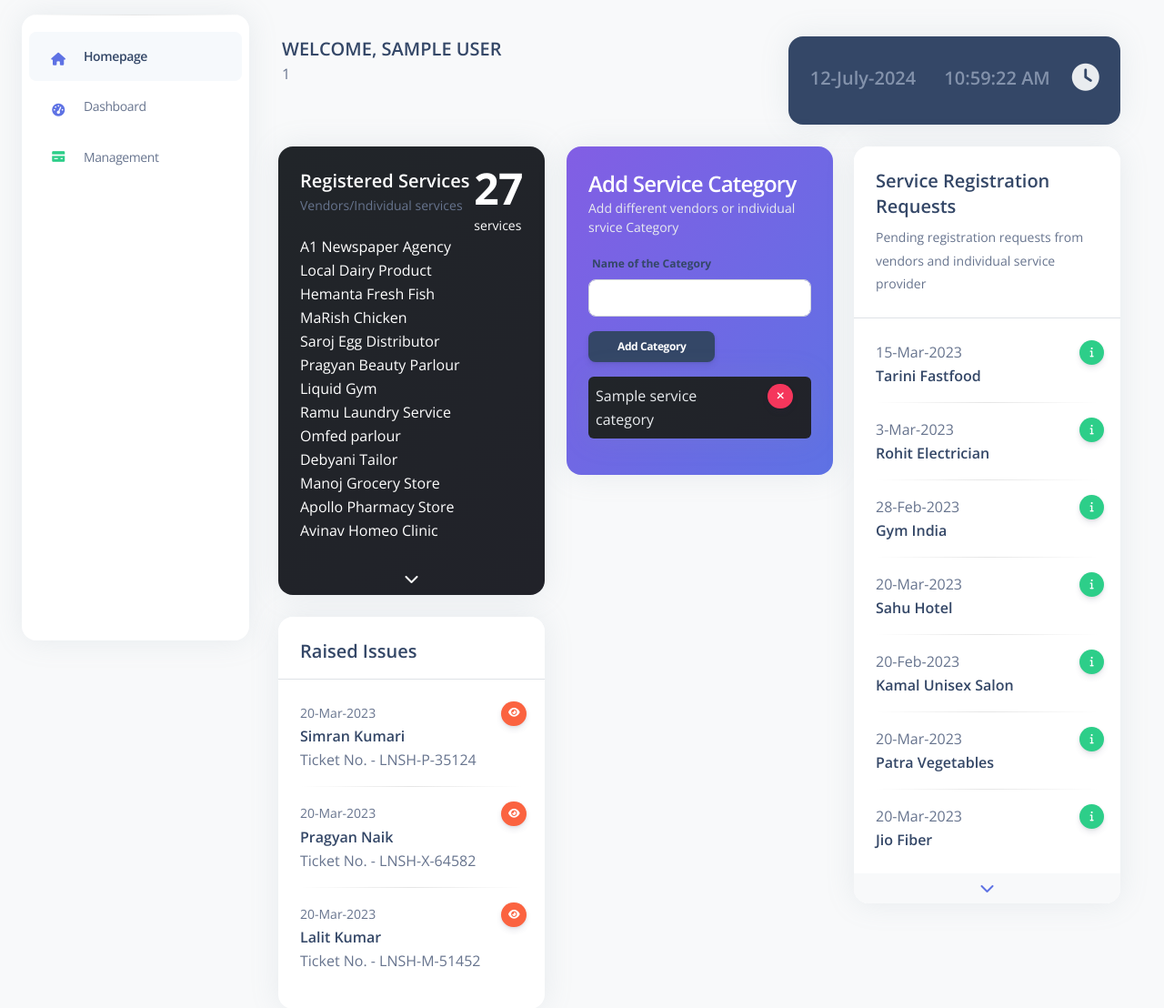
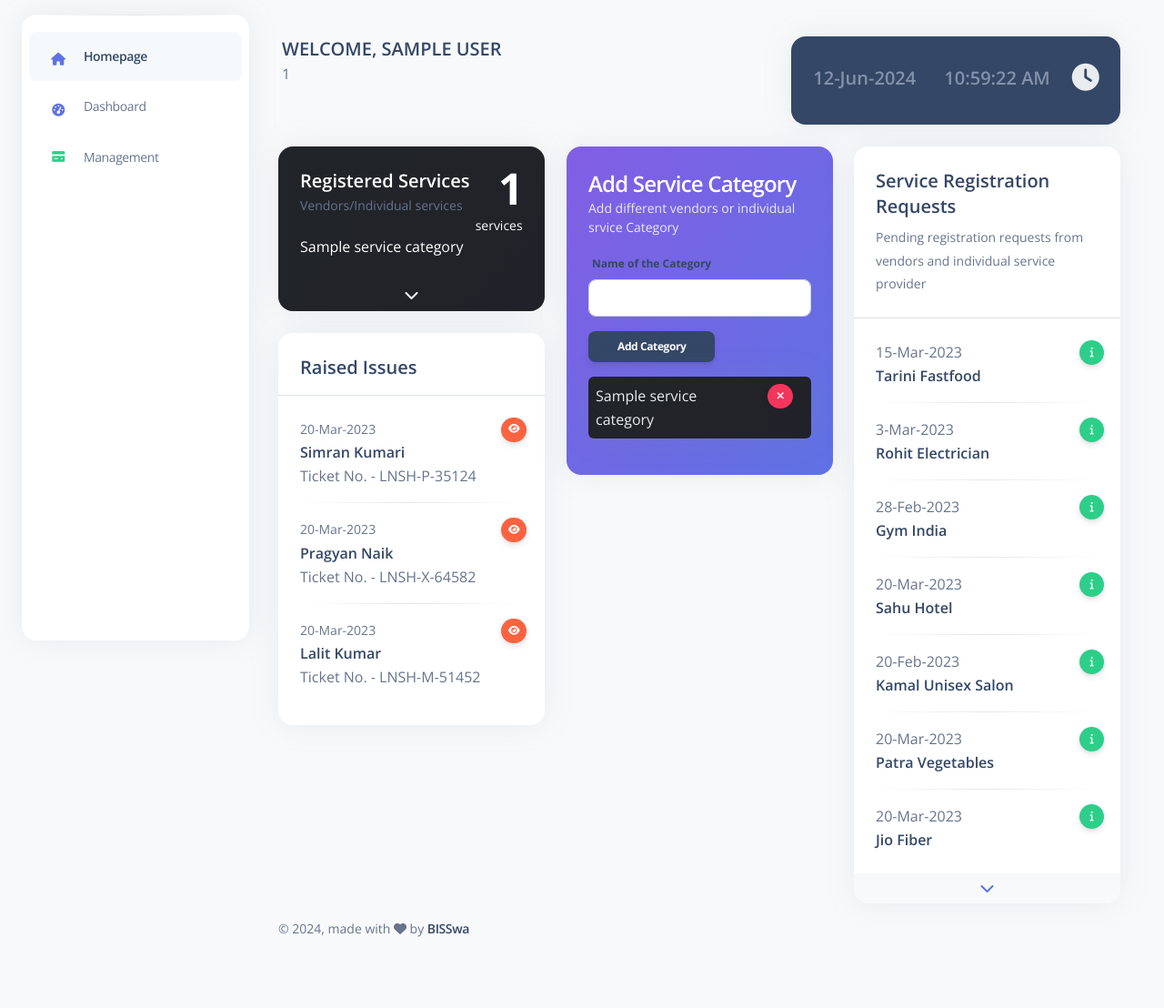
Before and after one commit to Sundaraj0828/localNecessaryServiceHub, a Flask app: page /management_home in a window 1280 px wide. Shown: the part 80-1188 px from the top of the page at 91% size. After the commit the page ends 1110 px from the top, so only its background shows below. Run offline with Flask 2, Linux system fonts and the light colour scheme; the visitor is signed in with stand-in values (Sample User, id 1); a database or web service that is not in the repository returns one stand-in record (values such as "Sample title"); some libraries are stand-ins or nearby versions.

Commit message:
previous updates

```diff
--- a/app.py
+++ b/app.py
@@ -93,6 +93,7 @@ def login_attempt():
             session['contact_num'] = db_auth_data['number']
             session['address'] = db_auth_data['address']
             session.pop('_flashes', None)
+            session.permanent = False
         else:
             incorrect_pass_flag = True
             flash('Invalid password !! Check your password', 'error')
@@ -101,10 +102,25 @@ def login_attempt():
         flash('User not exists !! Register yourself first', 'error')
     return redirect(url_for('login'))
 
+@app.route('/')
+def home():
+    if session:
+        if session['user_type'] == 'Management':
+            return redirect(url_for('management_home'))
+        elif session['user_type'] == 'Business':
+            return redirect(url_for('business_home'))
+        elif session['user_type'] == 'Customer':
+            return redirect(url_for('customer_home'))
+        else:
+            return redirect(url_for('login'))
+    else:
+        return redirect(url_for('login'))
+
+
 @app.route('/add_category', methods=['POST'])
 def add_category():
     data = {}
-    data['category_name'] = request.form['category'].strip()
+    data['category_name'] = request.form['category'].strip().upper()
     data['category_id'] = generate_id(3, 5)
     data['category_added_date'] = datetime.now()
 
@@ -120,9 +136,11 @@ def management_home():
     cat_list = []
     cursor = registration_db.get_categories()
 
+
     for i in cursor:
         cat_list.append(i)
 
+    print()
 
     return render_template('homepage_mg.html', cat = cat_list)
 
@@ -150,19 +168,7 @@ def business_home():
 def customer_home():
     return render_template('customer_home.html')
 
-@app.route('/')
-def home():
-    if session:
-        if session['user_type'] == 'Management':
-            return redirect(url_for('management_home'))
-        elif session['user_type'] == 'Business':
-            return redirect(url_for('business_home'))
-        elif session['user_type'] == 'Customer':
-            return redirect(url_for('customer_home'))
-        else:
-            return redirect(url_for('login'))
-    else:
-        return redirect(url_for('login'))
+
 
 @app.route('/register', methods=['POST'])
 def register():
@@ -215,6 +221,6 @@ def add_service():
     registration_db.create_service(form_data)
     return redirect(url_for('home'))
 
-# ========================== Logic Section ==============================
+# ========================== End of Logic Section ==============================
 if __name__ == '__main__':
     app.run(debug=True)
--- a/templates/base2.html
+++ b/templates/base2.html
@@ -174,11 +174,11 @@
 
       <script>
         function currentTime() {
-            const month = ["January","February","March","April","May","June","July","August","September","October","November","December"];
+            const month = ["Jan","Feb","Mar","Apr","May","Jun","Jul","Aug","Sep","Oct","Nov","Dec"];
             let date = new Date();
             // let cDate = date.getFullYear() + '-' + (month[date.getMonth() + 1]) + '-' + date.getDate();
             let dt = date.getDate();
-            let mmm = month[date.getMonth() + 1];
+            let mmm = month[date.getMonth()];
             let yr = date.getFullYear();
             let hh = date.getHours();
             let mm = date.getMinutes();
--- a/templates/homepage_mg.html
+++ b/templates/homepage_mg.html
@@ -34,24 +34,18 @@
                                     <small>Vendors/Individual services</small>
                                  </div>
                                  <div class="ms-auto">
-                                    <h1 class="text-white text-end mb-0 mt-n2">27</h1>
+                                    <h1 class="text-white text-end mb-0 mt-n2">{{cat|count}}</h1>
                                     <p class="text-sm mb-0 text-white">services</p>
                                  </div>
 
                               </div>
-                              <p class="text-white mb-0">A1 Newspaper Agency</p>
-                              <p class="text-white mb-0">Local Dairy Product</p>
-                              <p class="mb-0 text-white">Hemanta Fresh Fish</p>
-                              <p class="mb-0 text-white">MaRish Chicken </p>
-                              <p class="mb-0 text-white">Saroj Egg Distributor</p>
-                              <p class="mb-0 text-white">Pragyan Beauty Parlour</p>
-                              <p class="mb-0 text-white">Liquid Gym</p>
-                              <p class="mb-0 text-white">Ramu Laundry Service</p>
-                              <p class="text-white mb-0">Omfed parlour</p>
-                              <p class="mb-0 text-white">Debyani Tailor</p>
-                              <p class="mb-0 text-white">Manoj Grocery Store</p>
-                              <p class="mb-0 text-white">Apollo Pharmacy Store</p>
-                              <p class="mb-0 text-white">Avinav Homeo Clinic</p>
+                              {% for s in cat %}
+                                <p class="text-white mb-0">{{s['category_name']}}</p>
+
+                              {% endfor %}
+
+
+
 
                            </div>
                            <a href="javascript:;" class="w-100 text-center py-1" data-bs-toggle="tooltip" data-bs-placement="top" title="Show More">
@@ -111,7 +105,7 @@
                                         <div class="form-group mb-0">
                                             <form action="{{url_for('add_category')}}" method="post">
                                                 <label for="example-text-input" class="form-control-label">Name of the Category</label>
-                                                <input name="category" class="form-control mb-3" type="text" placeholder="">
+                                                <input name="category" class="form-control mb-3" type="text" placeholder="" required>
                                                 <button type="submit" class="btn btn-dark btn-sm ms-auto">Add Category</button>
                                             </form>
                                         </div>
```
Also changed, not shown: templates/business_home.html (+11 -13 lines).
